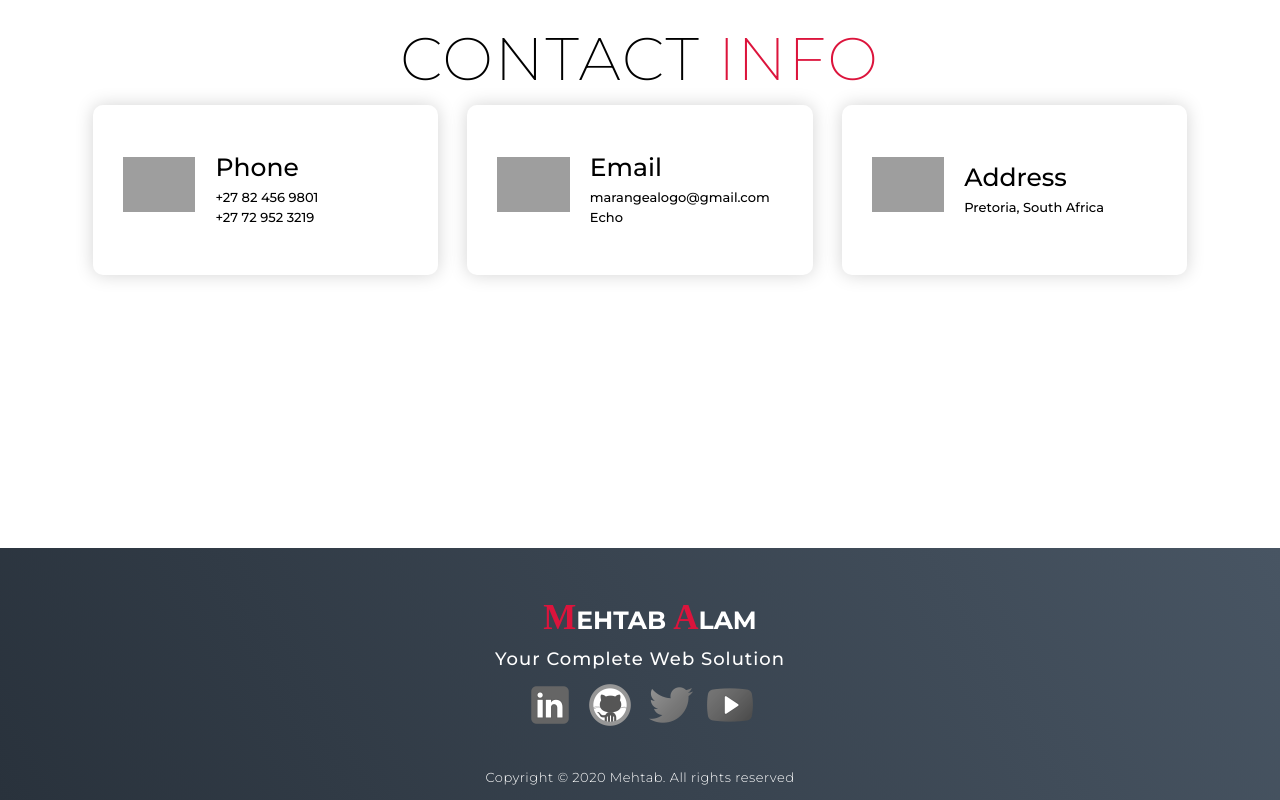
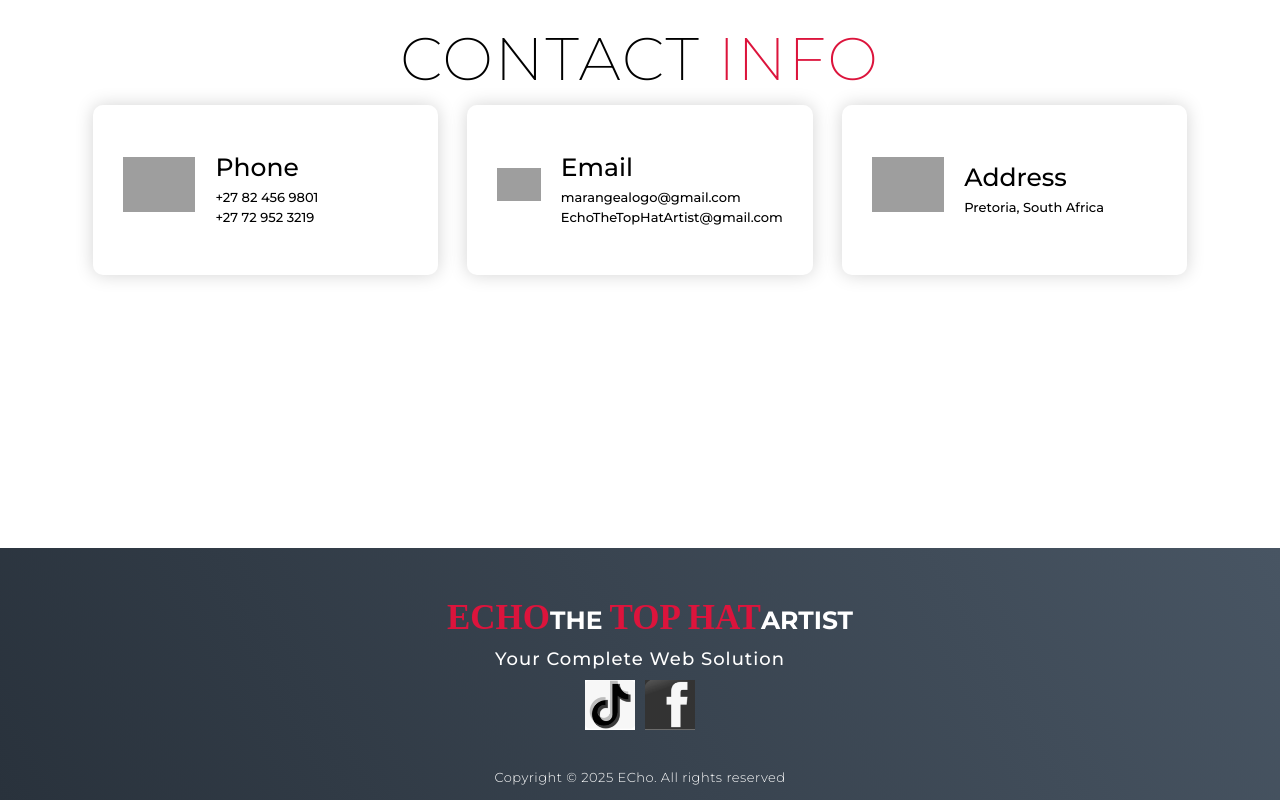
Before and after one commit to Jacqui-H/EchoTheTopHatArtist, a plain HTML site: page index.html in a window 1280 px wide. Shown: the part 4975-5775 px from the top of the page. Drawn offline with Linux system fonts and the light colour scheme; grey boxes are pictures that could not be loaded; a script that the page names is missing.

Commit message:
Add files via upload

```diff
--- a/index.html
+++ b/index.html
@@ -180,7 +180,7 @@
                     <div class="contact-info">
                         <h1>Email</h1>
                         <h2>marangealogo@gmail.com</h2>
-                        <h2>Echo</h2>
+                        <h2>EchoTheTopHatArtist@gmail.com</h2>
                     </div>
                 </div>
                 <div class="contact-item">
@@ -199,24 +199,19 @@
     <section id="footer">
         <div class="footer container">
             <div class="brand">
-                <h1><span>M</span>ehtab <span>A</span>lam</h1>
+                <h1><span>Echo</span>The <span>Top hat</span>artist</h1>
             </div>
             <h2>Your Complete Web Solution</h2>
             <div class="social-icon">
+
                 <div class="social-item">
-                    <a href="#"><img src="./assets/icons/linkedin.png" /></a>
+                    <a href="https://www.tiktok.com/@111echo777?_t=ZT-8xAon4dDcuw&_r=1"><img src="./assets/icons/tiktok.PNG" /></a>
                 </div>
                 <div class="social-item">
-                    <a href="#"><img src="./assets/icons/github.png" /></a>
-                </div>
-                <div class="social-item">
-                    <a href="#"><img src="./assets/icons/twitter.png" /></a>
-                </div>
-                <div class="social-item">
-                    <a href="#"><img src="./assets/icons/youtube.png" /></a>
+                    <a href="https://web.facebook.com/maran.gealogo"><img src="./assets/icons/facebook.PNG" /></a>
                 </div>
             </div>
-            <p>Copyright © 2020 Mehtab. All rights reserved</p>
+            <p>Copyright © 2025 ECho. All rights reserved</p>
         </div>
     </section>
     <!-- End Footer -->
```
Also changed, not shown: assets/icons/facebook.PNG (added), assets/icons/tiktok.PNG (added).
